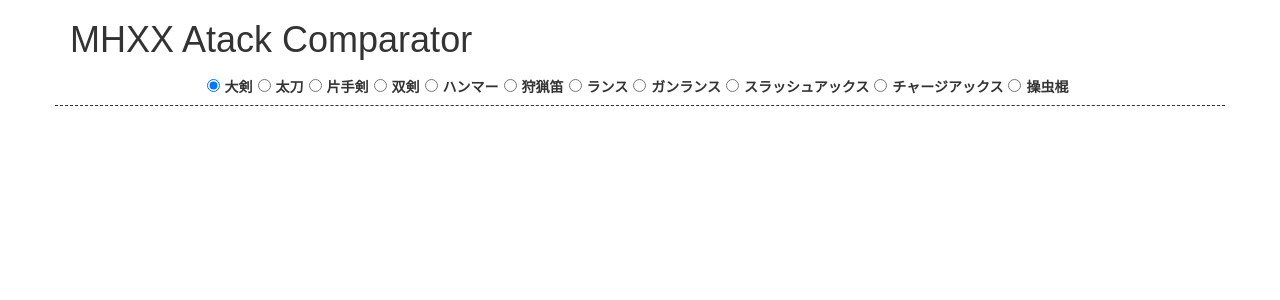
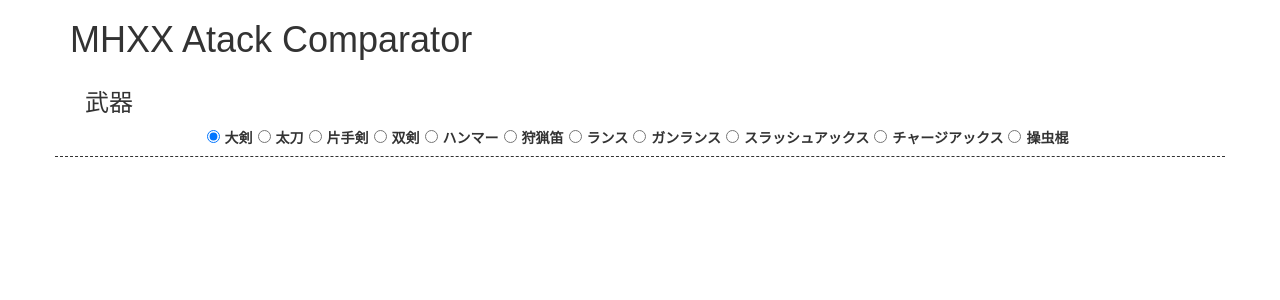
Before and after one commit to autopp/mhxx-atk-cmp, a React (Create React App) app: page / in a window 1280 px wide. Shown: the top 300 px of the page. Built offline with nearby package versions, Linux system fonts and the light colour scheme.

Commit message:
port SectionRow

```diff
--- a/src/App.js
+++ b/src/App.js
@@ -1,6 +1,7 @@
 import React, { Component } from 'react';
-import WeaponRow from './WeaponRow'
-import './App.css'
+import WeaponRow from './WeaponRow';
+import SectionRow from './SectionRow';
+import './App.css';
 
 class App extends Component {
   weapons = [
@@ -24,6 +25,7 @@
             <h1>MHXX Atack Comparator</h1>
           </div>
         </div>
+        <SectionRow text="武器" />
         <WeaponRow item="weapon" weapons={this.weapons} value="greatSword" onChange={null} />
       </div>
     );
--- /dev/null
+++ b/src/SectionRow.js
@@ -0,0 +1,13 @@
+import React, { Component } from 'react';
+
+class SectionRow extends Component {
+  render() {
+    return (
+      <div>
+        <div className="col-lg-6"><h3>{this.props.text}</h3></div>
+      </div>
+    );
+  }
+}
+
+export default SectionRow;
```
